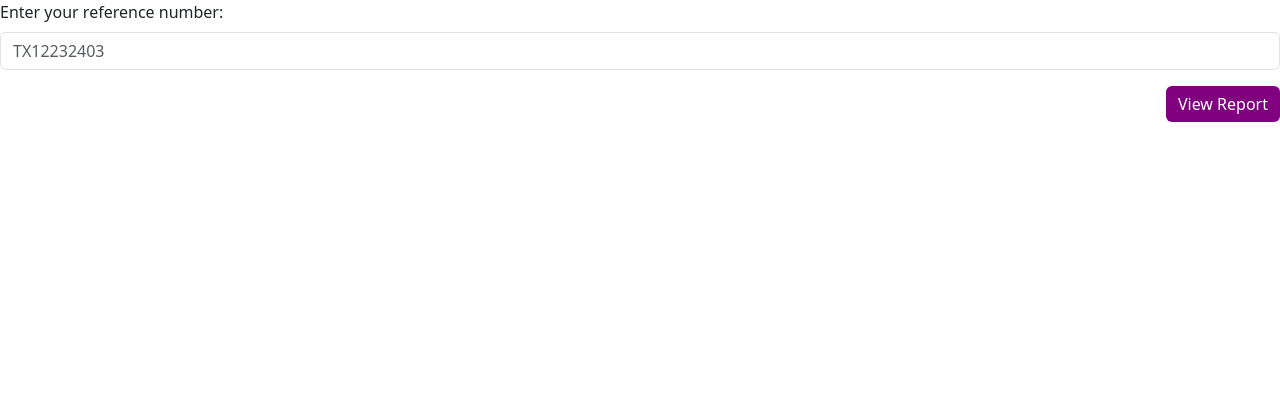
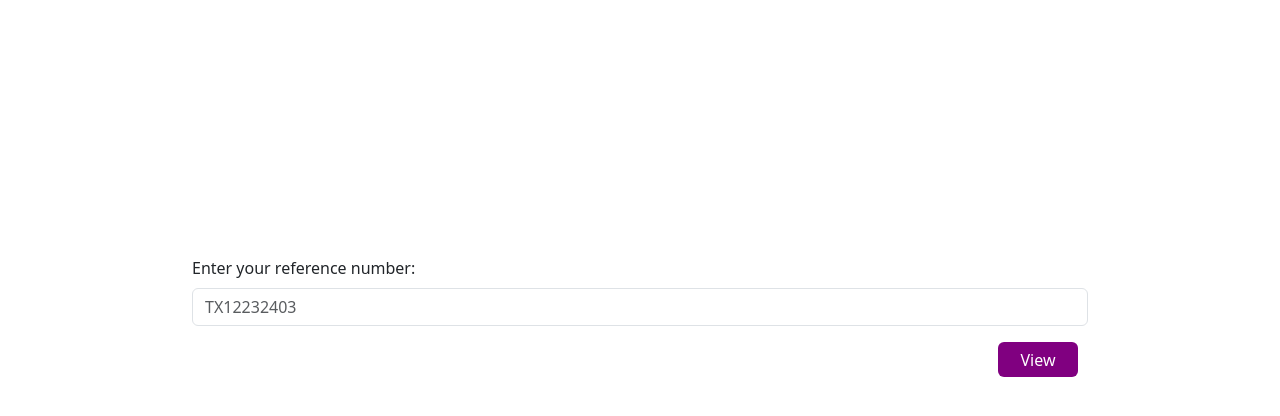
Before and after one commit to nurulsaidah1995/travelsafeapp-user, a React (Create React App) app: page /view/report in a window 1280 px wide. Shown: the top 416 px of the page. Built offline with nearby package versions, Linux system fonts and the light colour scheme.

Commit message:
alignment

```diff
--- a/src/App.css
+++ b/src/App.css
@@ -10,10 +10,13 @@
 
 .step-form{
   width: 70%;
+  margin-top:20%;
 }
 .step-form-container{
  display: flex;
  justify-content: center;
+ align-items: center;
+ top:25%;
 }
 
 
@@ -71,3 +74,9 @@ button:focus, button:active{
     transform: rotate(360deg);
   }
 }
+
+.purplebutton{
+  height: 35px ;
+  width: 80px ;
+  margin-right: 10px;
+}
--- a/src/components/delete/CancelSlot.js
+++ b/src/components/delete/CancelSlot.js
@@ -118,7 +118,8 @@ function CancelSlot() {
 
 
     return (
-        <div>
+        <div className="step-form-container">
+                <div className="step-form">
 
             <Form onSubmit={(e) => getBooking(e)}>
                 <Form.Group className="mb-3">
@@ -131,7 +132,7 @@ function CancelSlot() {
                     We'll never share your email with anyone else.
                 </Form.Text> */}
                 </Form.Group>
-                <Button type="submit"
+                <Button className="purplebutton" type="submit"
                     style={{ float: 'right', backgroundColor: "purple", border: "none" }}
                 >
                     Next
@@ -233,6 +234,7 @@ function CancelSlot() {
                 </Form>
             </Modal>
         </div>
+        </div>
     )
 }
 
--- a/src/components/get/GetSlots.js
+++ b/src/components/get/GetSlots.js
@@ -6,6 +6,8 @@ import "./GetSlots.css"
 function GetSlots(props) {
 
     return (
+        <div className="step-form-container">
+        <div className="step-form">
         <div id="wrapperGet">
             <Form>
                 <Form.Group className="mb-3" controlId="formBasicEmail">
@@ -19,6 +21,8 @@ function GetSlots(props) {
                 </Form.Text> */}
                 </Form.Group>
             </Form>
+            </div>
+            </div>
         </div>
     )
 }
--- a/src/components/get/ViewReport.js
+++ b/src/components/get/ViewReport.js
@@ -69,7 +69,8 @@ function ViewReport() {
     }
 
     return (
-        <div>
+        <div className="step-form-container">
+                <div className="step-form">
             <Form onSubmit={(e) => getBooking(e)}>
                 <Form.Group className="mb-3">
                     <Form.Label>Enter your reference number:</Form.Label>
@@ -81,12 +82,13 @@ function ViewReport() {
             We'll never share your email with anyone else.
         </Form.Text> */}
                 </Form.Group>
-                <Button type="submit"
+                <Button className= "purplebutton" type="submit"
                     style={{ float: 'right', backgroundColor: "purple", border: "none" }}
                 >
                     View Report
                 </Button>
             </Form>
+            </div>
         </div>
     )
 }
--- a/src/components/landingpage/LandingPage.css
+++ b/src/components/landingpage/LandingPage.css
@@ -43,3 +43,8 @@ background-color: rgb(41, 14, 90);
 color: rgb(250, 232, 232);
 /* font-family: 'Times New Roman', serif; */
 }
+
+button{
+  height: 33px;
+  width: 180px;
+}
--- a/src/components/message/Message.js
+++ b/src/components/message/Message.js
@@ -4,13 +4,16 @@ import img1 from '../message/green.jpeg';
 
 function Message(props){
     return(
+        <div className="step-form-container">
+        <div className="step-form">
             <div className = "child">
-                <img src = {img1} alt ="" height='10%' width='10%' />
+                <img src = {props.url} alt ="" height='10%' width='10%' />
                 <h1>{props.title}</h1>
                 <h2>{props.heading}</h2>
                 {/* <h2>Your Covid-19 Test has been successfully booked at //clinic on //date at //time</h2> */}
                 <h6>{props.text}</h6>
             </div>
+            </div></div>
 
     )
 }
--- a/src/components/personaldetails/PersonalDetails.js
+++ b/src/components/personaldetails/PersonalDetails.js
@@ -9,11 +9,13 @@ function PersonalDetails(props) {
 
 
     return (
+
         <div className="pd-wrapper">
             <div id="title">
                 <h2>{props.clinicName}</h2>
                 <p>{props.clinicAddr}</p>
             </div>
+
             <Col className="form">
                 <Row>
                     <Col>
--- a/src/components/post/BookSlot.js
+++ b/src/components/post/BookSlot.js
@@ -13,7 +13,8 @@ function BookSlot(props) {
 
 
     return (
-        <div>
+        <div className="step-form-container">
+                <div className="step-form">
             {/* <h1>this is Book slot page</h1> */}
             {/* <TableComp data={props.data}/> */}
             <label>Choose your clinic:</label>
@@ -34,6 +35,7 @@ function BookSlot(props) {
                     <SlotGroup group="time" handleClick={props.setTimeSlot} data={props.time} />
                 </div>
             }
+            </div>
         </div>
     )
 }
--- a/src/components/update/UpdateSlot.js
+++ b/src/components/update/UpdateSlot.js
@@ -119,6 +119,8 @@ function UpdateSlot() {
 
     return (
         <div>
+            <div className="step-form-container">
+                <div className="step-form">
 
             <Form onSubmit={(e) => getBooking(e)}>
                 <Form.Group className="mb-3">
@@ -131,7 +133,7 @@ function UpdateSlot() {
                     We'll never share your email with anyone else.
                 </Form.Text> */}
                 </Form.Group>
-                <Button type="submit"
+                <Button className="purplebutton" type="submit"
                     style={{ float: 'right', backgroundColor: "purple", border: "none" }}
                 >
                     Next
@@ -232,6 +234,7 @@ function UpdateSlot() {
                     </Modal.Footer>
                 </Form>
             </Modal>
+            </div></div>
         </div>
     )
 }
```
Also changed, not shown: src/components/landingpage/LandingPage.js (line endings or trailing spaces), src/components/message/positive.jpeg (added).
